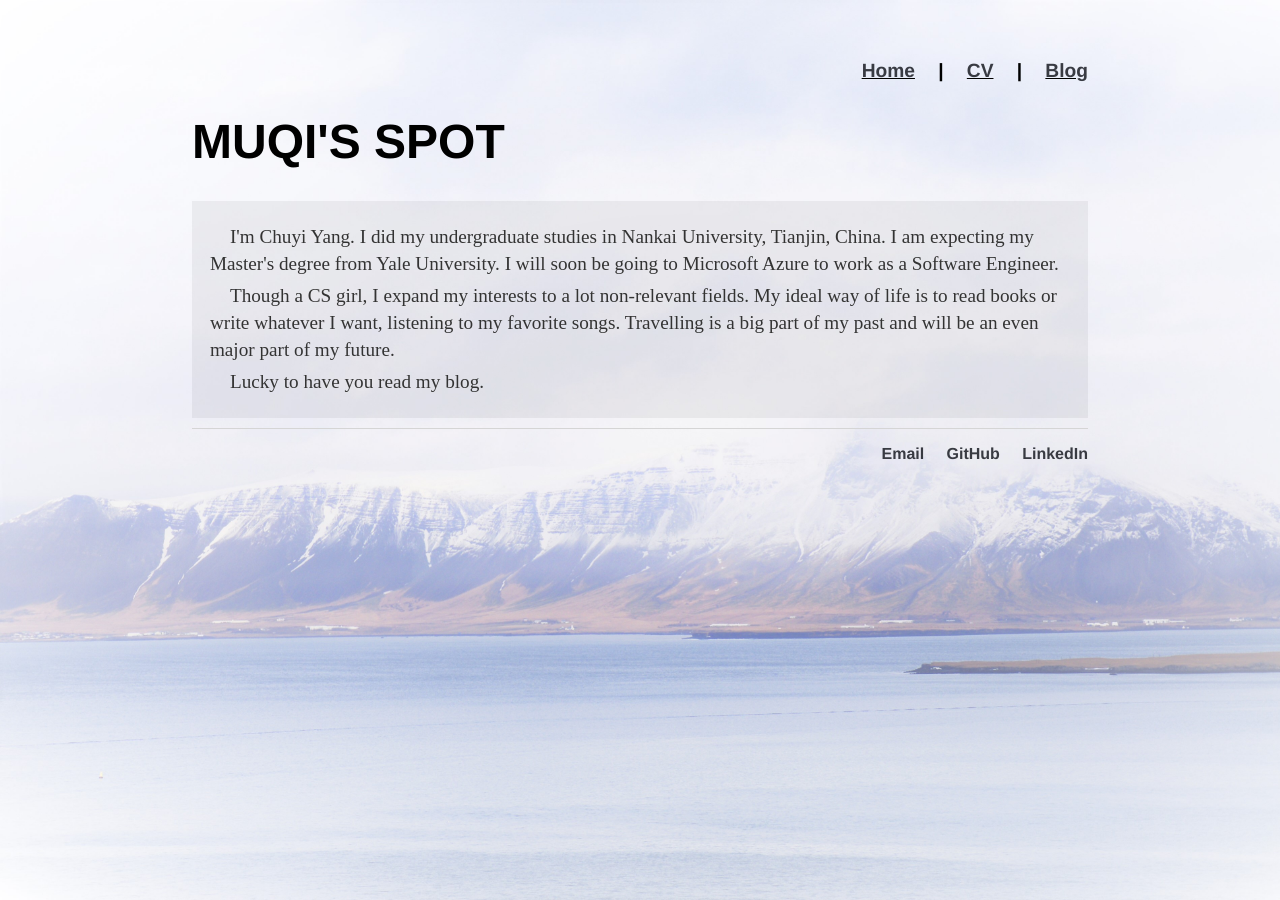
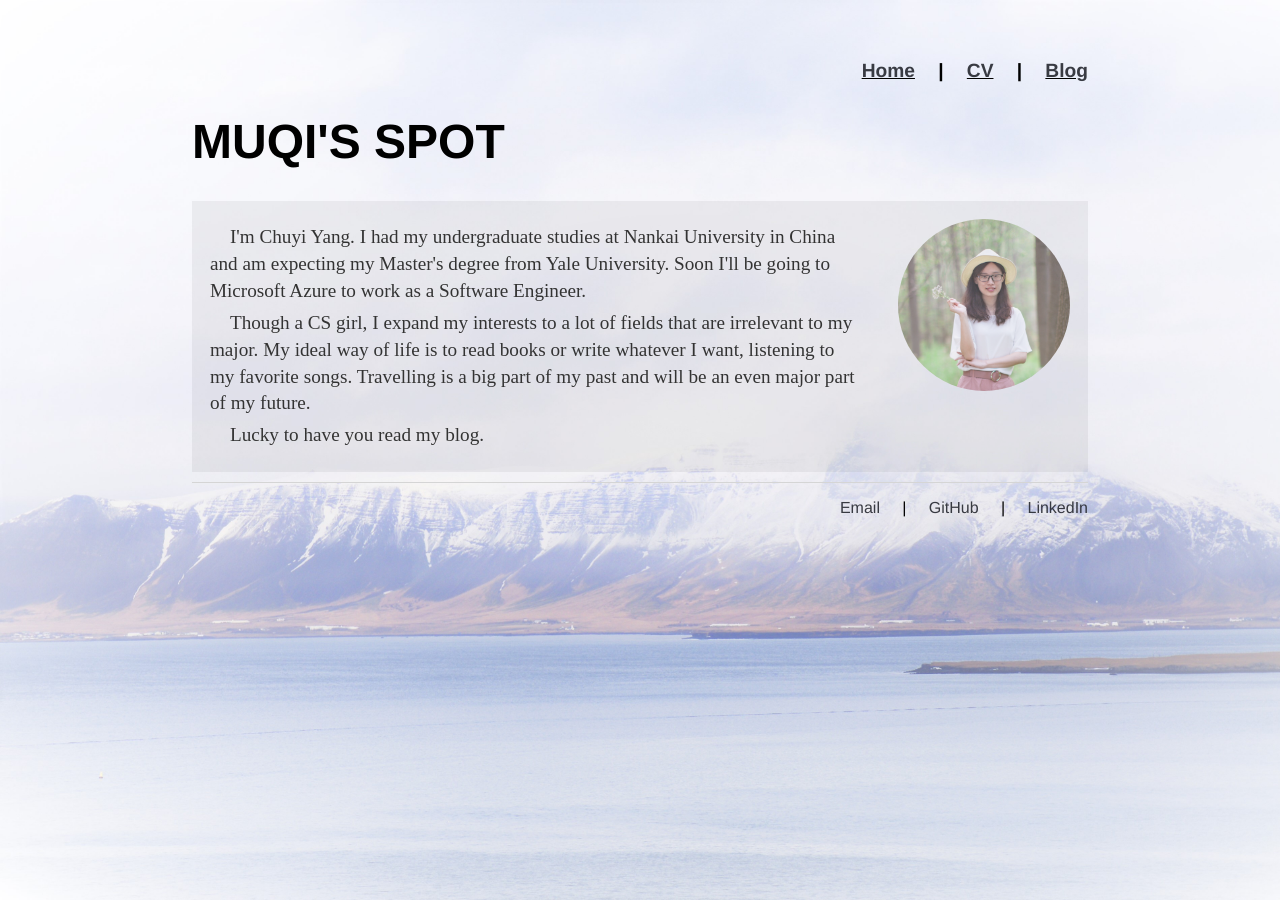
Before and after one commit to MuqiX/MuqiX.github.io, a Jekyll site: the page built from index.html, in a window 1280 px wide. Built offline with Jekyll 4.4.1, drawn with Linux system fonts in a browser that asks for light colours.

Commit message:
add avatar

```diff
--- a/_layouts/default.html
+++ b/_layouts/default.html
@@ -24,10 +24,13 @@
 			{{ content }}
 
 			</div><!-- /.container -->
+
 			<footer>
 	    		<ul>
-	        		<li><a href="mailto:ycyjilly@gmail.com">Email</a></li>
+					<li><a href="mailto:ycyjilly@gmail.com">Email</a></li>
+					<li>|</li>
 					<li><a href="https://github.com/MuqiX">GitHub</a></li>
+					<li>|</li>
 					<li><a href="https://www.linkedin.com/in/chuyi-yang/">LinkedIn</a></li>
 				</ul>
 			</footer>
--- a/css/main.css
+++ b/css/main.css
@@ -18,7 +18,6 @@ footer ul {
     font-family:'Helvetica', 'Arial', 'Sans-Serif';
     padding: 0px;
     list-style: none;
-    font-weight: bold;
     text-align: right;
 }
 nav ul li, footer ul li {
@@ -67,11 +66,24 @@ ul.posts {
 }
 
 
-div.blurb {
+div.container {
     background-color:rgba(0,0,0,0.05);
     padding: 2%;
     text-indent:20px;
     margin-bottom: 10px;
+    overflow: hidden;
+}
+
+div.intro {
+    float: left;
+    width:75%
+}
+
+div.avatar img{
+    float: right;
+    border-radius: 50%;
+    width: 20%;
+    opacity: 0.7;
 }
 
 div.post{
--- a/index.html
+++ b/index.html
@@ -3,15 +3,22 @@ layout: default
 title: Muqi's Spot.
 ---
 <div class="blurb">
+	<div class="intro">
 		<p>
-		I'm Chuyi Yang. I did my undergraduate studies in Nankai University, Tianjin, China. I am expecting my Master's degree from Yale University.
-		I will soon be going to Microsoft Azure to work as a Software Engineer.
+			I'm Chuyi Yang. I had my undergraduate studies at Nankai University in China and am expecting my Master's degree from Yale University.
+			Soon I'll be going to Microsoft Azure to work as a Software Engineer.
 		</p>
 		<p>
-		Though a CS girl, I expand my interests to a lot non-relevant fields. My ideal way of life is to read books or write whatever I want, listening to my favorite songs.
+			Though a CS girl, I expand my interests to a lot of fields that are irrelevant to my major. My ideal way of life is to read books or write whatever I want, listening to my favorite songs.
 			Travelling is a big part of my past and will be an even major part of my future.
 		</p>
 		<p>
 			Lucky to have you read my blog.
 		</p>
+	</div>
+
+	<div class = "avatar">
+		<img src="image/avatar.JPG">
+	</div>
+
 </div><!-- /.blurb -->
```
Also changed, not shown: image/avatar.JPG (added). Lines whose indentation alone changed are shown as unchanged.
